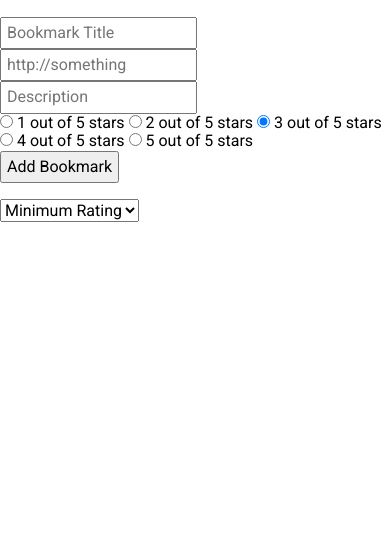
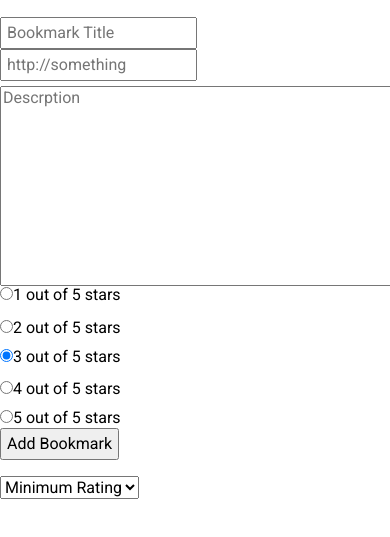
Before and after one commit to thinkful-ei21/harley-bookmarks-app, a plain HTML site: page index.html in a window 390 px wide. Shown: the part 129-666 px from the top of the page. Drawn offline with nearby package versions, Linux system fonts and the light colour scheme; no server answers.

Commit message:
changed layout to be responsive and a little more appealing

```diff
--- a/index.html
+++ b/index.html
@@ -14,27 +14,27 @@
         <form id="js-bookmark-form">
             <input type="text" name="title" class="js-bookmark-title" placeholder="Bookmark Title">
             <input type="text" name="url" class="js-bookmark-url" placeholder="http://something">
-            <input type="text" name="description" class="js-bookmark-desc" placeholder="Description">
-            <div>
-                <input type="radio" id="oneStar"
-                    name="rating" value="1">
-                <label for="oneStar">1 out of 5 stars</label>
-
-                <input type="radio" id="twoStar"
-                    name="rating" value="2">
-                <label for="twoStar">2 out of 5 stars</label>
-
-                <input type="radio" id="threeStar"
-                    name="rating" value="3" checked>
-                <label for="threeStar">3 out of 5 stars</label>
-
-                <input type="radio" id="fourStar"
-                    name="rating" value="4">
-                <label for="fourStar">4 out of 5 stars</label>
-
-                <input type="radio" id="fiveStar"
-                    name="rating" value="5">
-                <label for="fiveStar">5 out of 5 stars</label>
+            <div class="wrapped">
+                <div class="description">
+                    <textarea name="description" class="js-bookmark-desc" rows="10" cols="50" placeholder="Descrption"></textarea>
+                </div>
+                <div class="vertical-radio-buttons">
+                    <div>
+                        <input type="radio" id="oneStar" class="block" name="rating" value="1"><label for="oneStar">1 out of 5 stars</label>
+                    </div>
+                    <div>
+                        <input type="radio" id="twoStar" class="block" name="rating" value="2"><label for="twoStar">2 out of 5 stars</label>
+                    </div>
+                    <div>
+                        <input type="radio" id="threeStar" class="block" name="rating" value="3" checked><label for="threeStar">3 out of 5 stars</label>
+                    </div>
+                    <div>
+                        <input type="radio" id="fourStar" class="block" name="rating" value="4"><label for="fourStar">4 out of 5 stars</label>
+                    </div>
+                    <div>
+                        <input type="radio" id="fiveStar" class="block" name="rating" value="5"><label for="fiveStar">5 out of 5 stars</label>
+                    </div>
+                </div>
             </div>
             <button type="submit">Add Bookmark</button>
             <p id="error-message">e.message</p>
@@ -54,7 +54,6 @@
         </ul>
     </div>
 
-    <script type="text/javascript" src="https://cdnjs.cloudflare.com/ajax/libs/cuid/1.3.8/browser-cuid.min.js"></script>
     <script type="text/javascript" src="https://code.jquery.com/jquery-3.2.1.min.js"></script>
     <script type="text/javascript" src="scripts/api.js"></script>
     <script type="text/javascript" src="scripts/Item.js"></script>
--- a/scripts/Item.js
+++ b/scripts/Item.js
@@ -1,5 +1,4 @@
 'use strict';
-/* global cuid */
 
 // eslint-disable-next-line no-unused-vars
 const Item = (function(){
--- a/scripts/store.js
+++ b/scripts/store.js
@@ -4,6 +4,7 @@
 const store = (function(){
 
   const addItem = function(item) {
+    item.detailed = false;
     this.items.push(item);
   };
 
--- a/styles/index.css
+++ b/styles/index.css
@@ -46,3 +46,38 @@
   #error-message {
     color: red;
   }
+
+  .js-bookmark-title {
+    margin-right: 4px;
+  }
+
+  .js-bookmark-desc {
+    height:200px;
+    width:400px;
+    margin-top: 5px;
+}
+
+.vertical-radio-buttons {
+    width:185px;
+}
+
+.vertical-radio-buttons div{
+    display:block;
+    clear:both;
+}
+
+#twoStar,#fourStar{
+    margin-top:15px;
+    margin-bottom: 15px;
+}
+
+
+@media (min-width: 600px) {
+    .description {
+        width:405px;
+        display: inline-block;
+    }
+    .vertical-radio-buttons {
+        display:inline-block;
+    }
+}
```
